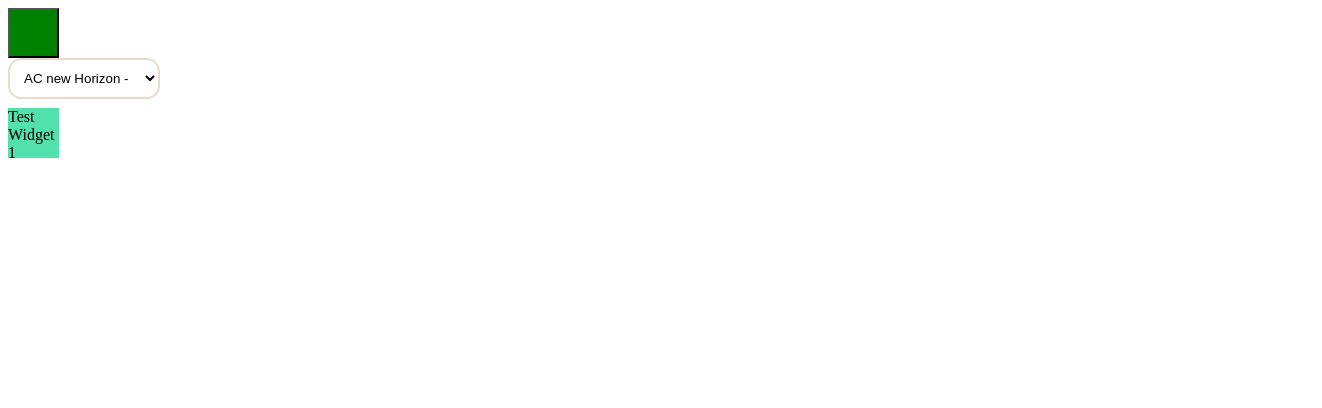
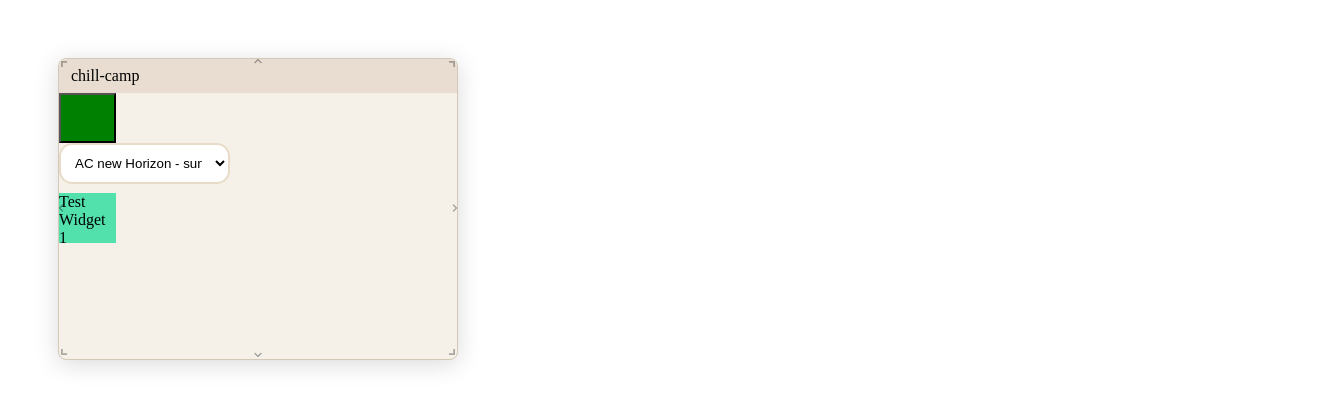
Before and after one commit to orkeilius/chill-camp, a React (Vite) app: page / in a window 1280 px wide. Shown: the top 408 px of the page, 1322 px wide, since content can reach past the window. Built offline with nearby package versions, Linux system fonts and the light colour scheme.

Commit message:
feat (windows-system): add proto window sytem

```diff
--- a/src/App.tsx
+++ b/src/App.tsx
@@ -1,6 +1,7 @@
-import MainPage from "./pages/MainPage";
 import {useEffect} from "react";
 import MainTrackService from "./services/mainTrackService";
+import WindowsManager from "./components/WindowsManager";
+import { WindowsProvider} from "./context/WindowsContext";
 
 function App() {
     useEffect(() => {
@@ -10,7 +11,12 @@ function App() {
         }
     }, []);
 
-    return <MainPage />;
+
+    return (
+        <WindowsProvider>
+            <WindowsManager/>
+        </WindowsProvider>
+    );
 }
 
 export default App;
--- /dev/null
+++ b/src/components/WindowsManager.tsx
@@ -0,0 +1,81 @@
+import {useEffect, useRef, useState} from "react";
+import Draggable from "react-draggable";
+import {ResizableBox} from "react-resizable";
+import {useWindows, type WindowConfig} from "../context/WindowsContext";
+import "../css/WindowManager.css";
+import MainPage from "../pages/MainPage";
+
+
+export default function WindowsManager() {
+    const windowsManger = useWindows();
+    const windows = windowsManger.value
+    console.log(windowsManger)
+    useEffect(() => {
+        windowsManger.create({
+            id: "main",
+            title: "chill-camp",
+            content: MainPage,
+            isClosable: false
+        })
+    }, []);
+
+    return (
+        <div className="wm-layer">
+            {[...windows].map(([id, config]) => (
+                <WindowInstance
+                    key={id}
+                    config={config}
+                    onClose={() => windowsManger.delete(id)}
+                />
+            ))}
+        </div>
+    );
+}
+
+function WindowInstance({config,onClose,
+                        }: {
+    config: WindowConfig;
+    onClose: () => void;
+}) {
+    const [pos, setPos] = useState(
+        config.defaultPosition ?? {x: 50, y: 50},
+    );
+    const isClosable = config.isClosable ?? true;
+    const minW = config.minSize?.width ?? 200;
+    const minH = config.minSize?.height ?? 80;
+    const size = config.defaultSize ?? {width: 400, height: 300};
+
+    const nodeRef = useRef(null)
+    return (
+        <Draggable
+            //handle=".win-titlebar"
+            position={pos}
+            nodeRef={nodeRef}
+            onDrag={(_, data) => setPos({x: data.x, y: data.y})}
+        >
+            <div ref={nodeRef}>
+                <ResizableBox
+                    width={size.width}
+                    height={size.height}
+                    minConstraints={[minW, minH]}
+                    resizeHandles={["se", "sw", "ne", "nw", "e", "w", "n", "s"]}
+                >
+
+                    <div
+                        className="wm-card">
+                        <div className="win-titlebar wm-titlebar">
+                            <span className="wm-titlebar-text">{config.title}</span>
+                            {isClosable && (
+                                <button onClick={onClose} className="wm-close-btn">
+                                    ✕
+                                </button>
+                            )}
+                        </div>
+                        <div className="wm-content">
+                            <config.content/>
+                        </div>
+                    </div>
+                </ResizableBox></div>
+        </Draggable>
+    );
+}
--- /dev/null
+++ b/src/context/WindowsContext.tsx
@@ -0,0 +1,59 @@
+import {createContext, useContext, useState, useCallback, ReactNode, useMemo, ReactElement} from "react";
+
+export type WindowConfig = {
+    title: string;
+    id: string;
+    content: () => ReactElement;
+    defaultSize?: { width: number; height: number };
+    defaultPosition?: { x: number; y: number };
+    isClosable?: boolean;
+    minSize?: { width: number; height: number };
+};
+
+type WindowCtx = {
+    create: (windowConfig: WindowConfig) => void
+    delete: (id: string) => void
+    value: Readonly<Map<string, WindowConfig>>
+}
+
+const Ctx = createContext<WindowCtx>({
+    create: () => {
+    },
+    delete: () => {
+    },
+    value: new Map(),
+});
+
+
+export function WindowsProvider({children}: Readonly<{ children: ReactNode }>) {
+    const [windows, setWindows] = useState<Map<string, WindowConfig>>(new Map());
+
+    const create = useCallback((config: WindowConfig) => {
+
+        setWindows(prev => {
+            const next = new Map(prev);
+            next.set(config.id, config);
+            return next;
+        });
+    }, []);
+
+    const delete_ = useCallback((id: string) => {
+        setWindows(prev => {
+            const next = new Map(prev);
+            next.delete(id);
+            return next;
+        });
+    }, []);
+
+    const value = useMemo(() => ({
+        create,
+        delete: delete_,
+        value: windows as Readonly<Map<string, WindowConfig>>,
+    }), [create, delete_, windows]);
+
+    return <Ctx.Provider value={value}>{children}</Ctx.Provider>;
+}
+
+export function useWindows() {
+    return useContext(Ctx);
+}
--- /dev/null
+++ b/src/css/WindowManager.css
@@ -0,0 +1,22 @@
+.wm-layer > * {
+    pointer-events: auto;
+}
+.wm-card {
+    height: 100%;
+    flex-direction: column;
+    background: var(--window-bg, #f5f0e8);
+    border-radius: 8px;
+    box-shadow: 0 4px 24px rgba(0, 0, 0, 0.15);
+    border: 1px solid var(--window-border, #d4c9b8);
+    overflow: hidden;
+}
+
+/* ─── titlebar ─── */
+.wm-titlebar {
+    cursor: grab;
+    padding: 8px 12px;
+    background: var(--window-titlebar, #e8ddd0);
+    border-radius: 8px 8px 0 0;
+    display: flex;
+    justify-content: space-between;
+}
```
